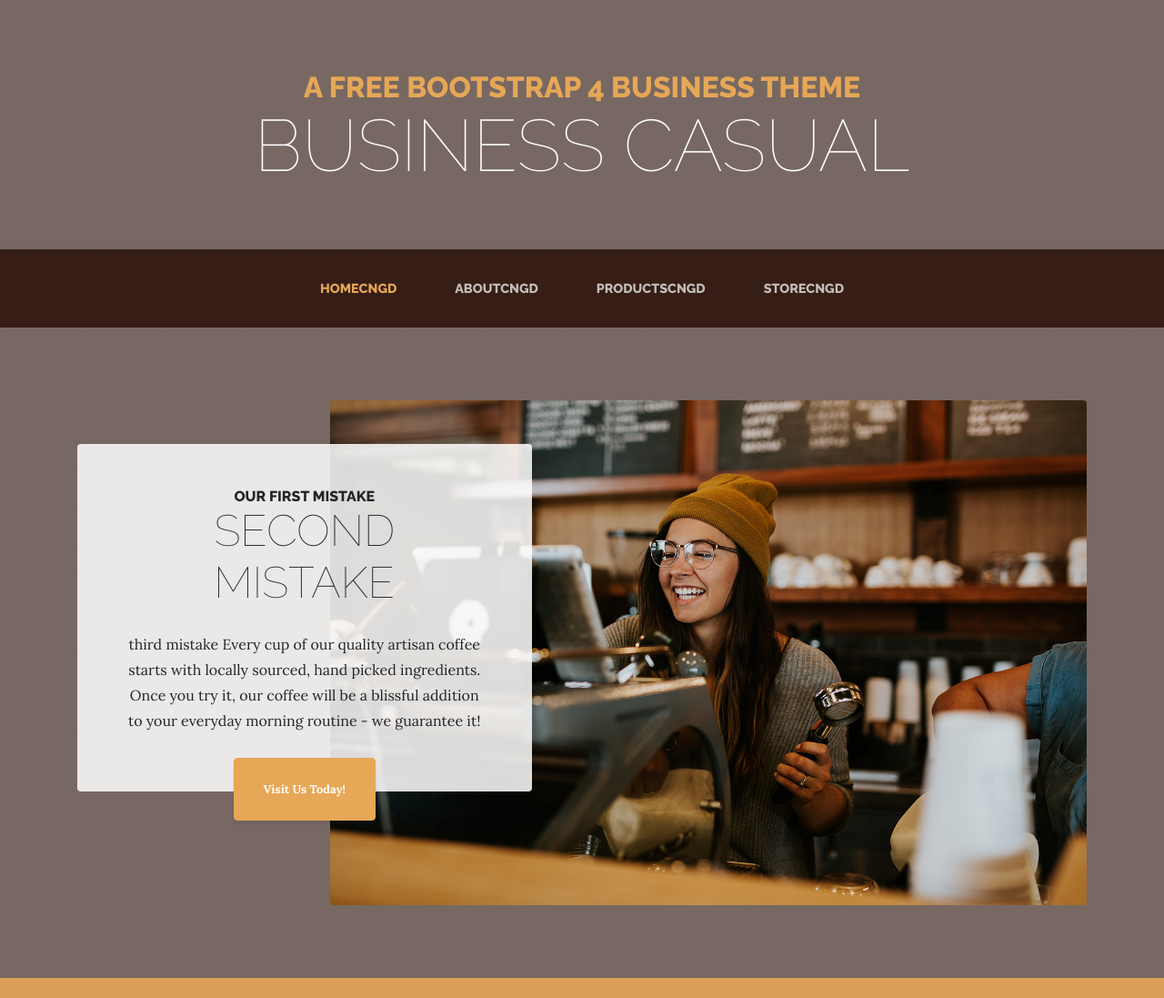
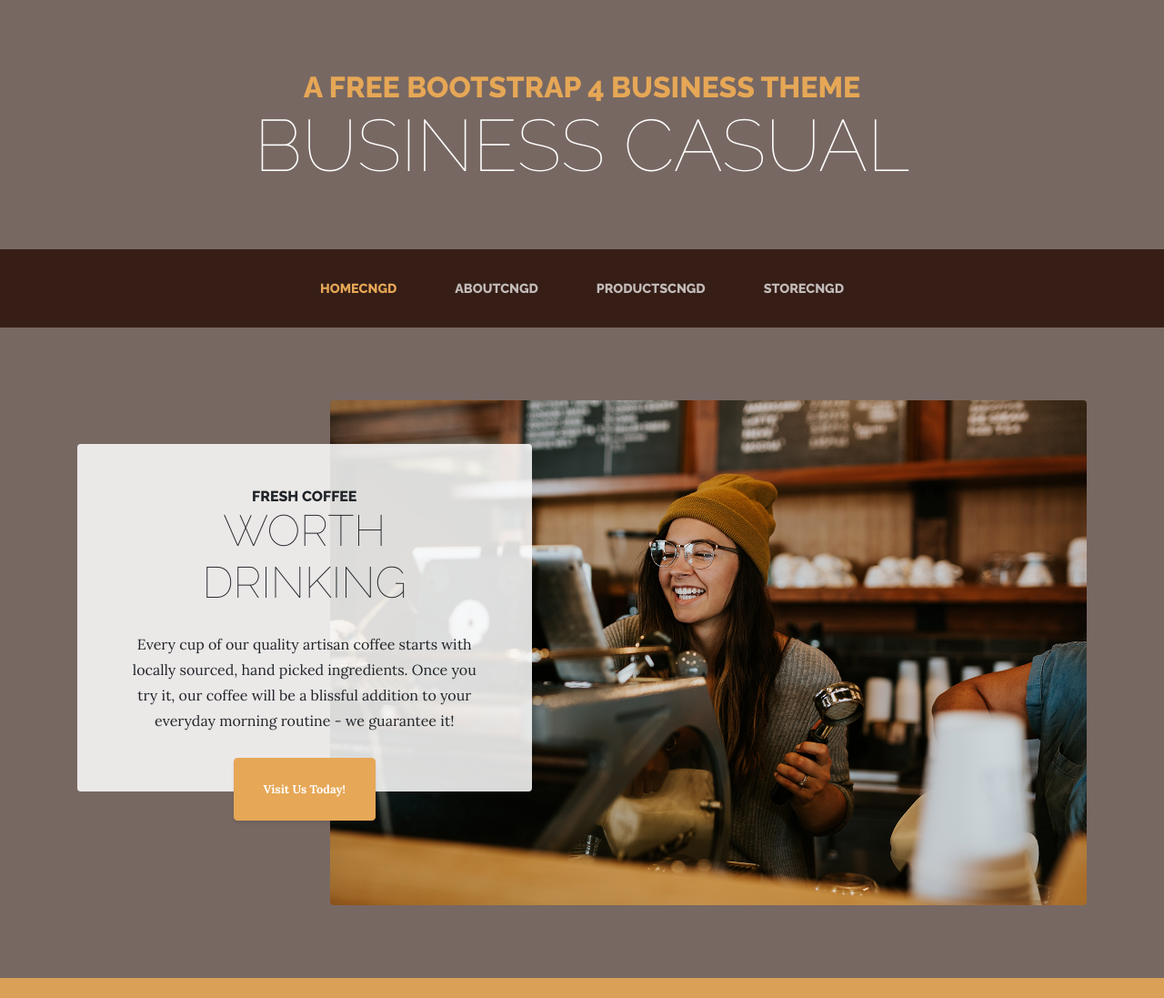
Before and after one commit to sagarromer/learn2, a website: page index.html in a window 1280 px wide. Shown: the top 1097 px of the page at 91% size. Drawn offline with Linux system fonts and the light colour scheme.

Commit message:
Revert "commiting third mistake"
This reverts commit 0681ca0604e78e5e21cf66bd0a7f92fbffcc903a.

```diff
--- a/index.html
+++ b/index.html
@@ -63,10 +63,10 @@
           <img class="intro-img img-fluid mb-3 mb-lg-0 rounded" src="img/intro.jpg" alt="">
           <div class="intro-text left-0 text-center bg-faded p-5 rounded">
             <h2 class="section-heading mb-4">
-              <span class="section-heading-upper">our first mistake</span>
-              <span class="section-heading-lower">second mistake</span>
+              <span class="section-heading-upper">Fresh Coffee</span>
+              <span class="section-heading-lower">Worth Drinking</span>
             </h2>
-            <p class="mb-3">third mistake Every cup of our quality artisan coffee starts with locally sourced, hand picked ingredients. Once you try it, our coffee will be a blissful addition to your everyday morning routine - we guarantee it!
+            <p class="mb-3">Every cup of our quality artisan coffee starts with locally sourced, hand picked ingredients. Once you try it, our coffee will be a blissful addition to your everyday morning routine - we guarantee it!
             </p>
             <div class="intro-button mx-auto">
               <a class="btn btn-primary btn-xl" href="#">Visit Us Today!</a>
```
